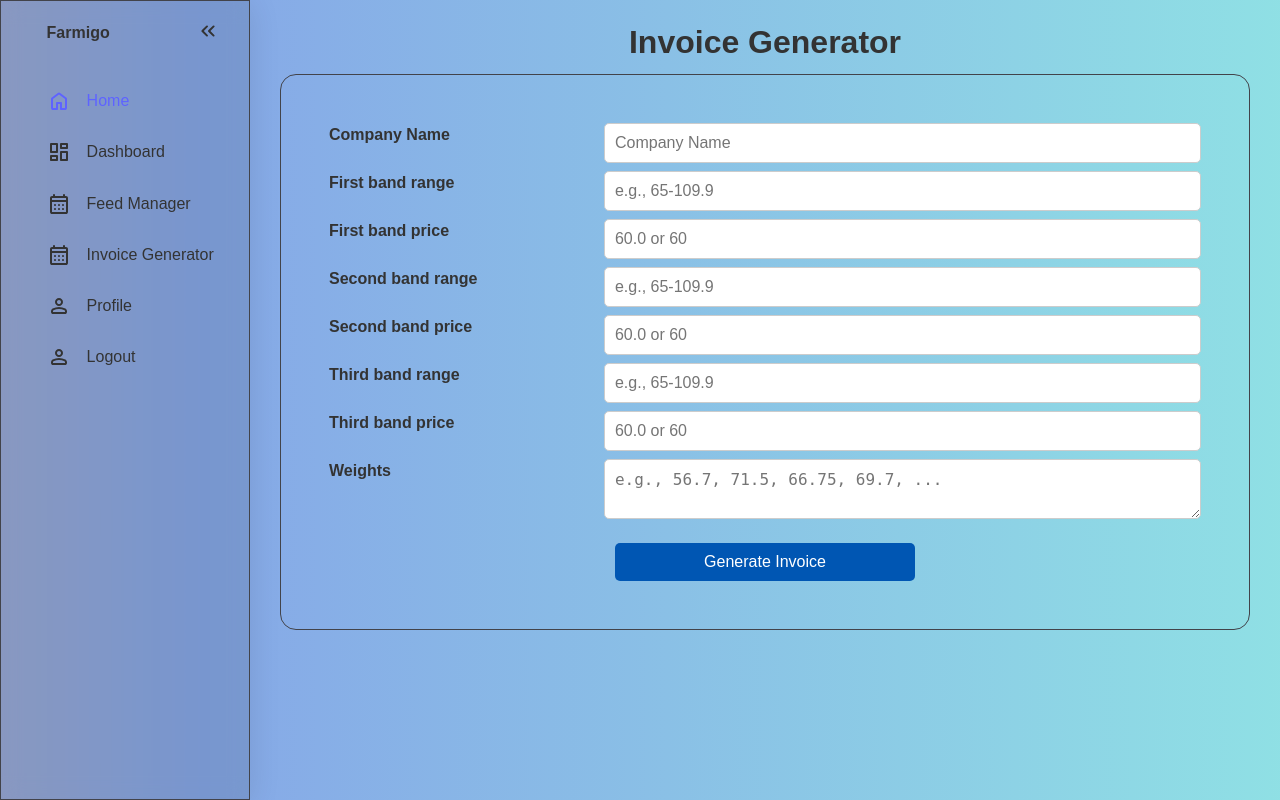
After one commit to WhiteHatOracle/python-pig-management-system, a Flask app: page /invoice-generator in a window 1280 px wide. The commit adds this page. Run offline with Flask 3, Linux system fonts and the light colour scheme.

Commit message:
created the invoice generator form, not addd any functionality yet

```diff
--- a/Templates/home.html
+++ b/Templates/home.html
@@ -39,6 +39,13 @@
         </a>
       </li>
       <li>
+      <li>
+        <a href="{{url_for('invoice_Generator')}}">
+          <svg xmlns="http://www.w3.org/2000/svg" height="24px" viewBox="0 -960 960 960" width="24px" fill="#e8eaed"><path d="M200-80q-33 0-56.5-23.5T120-160v-560q0-33 23.5-56.5T200-800h40v-40q0-17 11.5-28.5T280-880q17 0 28.5 11.5T320-840v40h320v-40q0-17 11.5-28.5T680-880q17 0 28.5 11.5T720-840v40h40q33 0 56.5 23.5T840-720v560q0 33-23.5 56.5T760-80H200Zm0-80h560v-400H200v400Zm0-480h560v-80H200v80Zm0 0v-80 80Zm280 240q-17 0-28.5-11.5T440-440q0-17 11.5-28.5T480-480q17 0 28.5 11.5T520-440q0 17-11.5 28.5T480-400Zm-160 0q-17 0-28.5-11.5T280-440q0-17 11.5-28.5T320-480q17 0 28.5 11.5T360-440q0 17-11.5 28.5T320-400Zm320 0q-17 0-28.5-11.5T600-440q0-17 11.5-28.5T640-480q17 0 28.5 11.5T680-440q0 17-11.5 28.5T640-400ZM480-240q-17 0-28.5-11.5T440-280q0-17 11.5-28.5T480-320q17 0 28.5 11.5T520-280q0 17-11.5 28.5T480-240Zm-160 0q-17 0-28.5-11.5T280-280q0-17 11.5-28.5T320-320q17 0 28.5 11.5T360-280q0 17-11.5 28.5T320-240Zm320 0q-17 0-28.5-11.5T600-280q0-17 11.5-28.5T640-320q17 0 28.5 11.5T680-280q0 17-11.5 28.5T640-240Z"/></svg>
+          <span>Invoice Generator</span>
+        </a>
+      </li>
+      <li>
         <a href="profile.html">
           <svg xmlns="http://www.w3.org/2000/svg" height="24px" viewBox="0 -960 960 960" width="24px" fill="#e8eaed"><path d="M480-480q-66 0-113-47t-47-113q0-66 47-113t113-47q66 0 113 47t47 113q0 66-47 113t-113 47ZM160-240v-32q0-34 17.5-62.5T224-378q62-31 126-46.5T480-440q66 0 130 15.5T736-378q29 15 46.5 43.5T800-272v32q0 33-23.5 56.5T720-160H240q-33 0-56.5-23.5T160-240Zm80 0h480v-32q0-11-5.5-20T700-306q-54-27-109-40.5T480-360q-56 0-111 13.5T260-306q-9 5-14.5 14t-5.5 20v32Zm240-320q33 0 56.5-23.5T560-640q0-33-23.5-56.5T480-720q-33 0-56.5 23.5T400-640q0 33 23.5 56.5T480-560Zm0-80Zm0 400Z"/></svg>
           <span>Profile</span>
--- /dev/null
+++ b/Templates/invoiceGenerator.html
@@ -0,0 +1,48 @@
+{% extends "home.html" %}
+
+{% block title %}Dashboard{% endblock %}
+
+{% block head %}
+  <meta name="viewport" content="width=device-width, initial-scale=1.0">
+  <link rel="stylesheet" href="{{url_for('static',filename='css/feedcalculator.css')}}">
+  <link rel="stylesheet" href="{{ url_for('static', filename='css/home.css' )}}">
+  <script type="text/javascript" src="{{ url_for('static', filename='js/home.js')}}" defer></script>
+{% endblock %}
+
+{% block content %}
+<main>
+    <h2>Invoice Generator</h2>
+    <form class="container" method="POST" action="?scroll=results">
+        {{ form.hidden_tag()}}
+        <label for="company">Company Name</label>
+        {{ form.company(autocomplete="off") }}
+
+        <label for="firstBandRange">First band range</label>
+        {{ form.firstBandRange(autocomplete="off") }}
+
+        <label for="firstBandPrice">First band price</label>
+        {{ form.firstBandPrice(autocomplete="off") }}
+
+        <label for="secondBandRange">Second band range</label>
+        {{ form.secondBandRange(autocomplete="off") }}
+
+        <label for="secondBandPrice">Second band price</label>
+        {{ form.secondBandPrice(autocomplete="off") }}
+
+        <label for="thirdBandRange">Third band range</label>
+        {{ form.thirdBandRange(autocomplete="off") }}
+
+        <label for="thirdBandPrice">Third band price</label>
+        {{ form.thirdBandPrice(autocomplete="off") }}
+
+        <label for="weights">Weights</label>
+        {{ form.weights(autocomplete="off") }}
+
+        <div class="submitBTN">
+            {{ form.submit }}
+        </div>
+
+    </form>
+</main>
+
+{% endblock %}
--- a/app.py
+++ b/app.py
@@ -2,8 +2,8 @@ from flask import Flask, render_template, url_for, redirect, flash
 from flask_sqlalchemy import SQLAlchemy
 from flask_login import UserMixin, LoginManager, login_user, login_required, logout_user
 from flask_wtf import FlaskForm
-from wtforms import StringField, PasswordField, SubmitField, BooleanField, IntegerField, DecimalField
-from wtforms.validators import InputRequired, Length, ValidationError
+from wtforms import StringField, PasswordField, SubmitField, BooleanField, IntegerField, DecimalField, TextAreaField
+from wtforms.validators import InputRequired, Length, ValidationError, DataRequired
 from flask_bcrypt import Bcrypt
 from datetime import timedelta
 # from decouple import config
@@ -63,6 +63,17 @@ class FeedCalculatorForm(FlaskForm):
     feed_consumption = DecimalField(validators=[InputRequired()], render_kw=({"Placeholder":"Feed consumption per animal(e.g 1.5)"}))
     submit = SubmitField("Calculate")
 
+# Define Invoice generator form
+class invoiceGenerator(FlaskForm):
+    company = StringField(validators=[InputRequired(),Length(min = 4, max = 50)], render_kw=({"Placeholder":"Company Name"}))
+    firstBandRange = StringField(validators=[InputRequired(),Length(min = 4, max = 10)], render_kw=({"Placeholder": "e.g., 65-109.9" }))
+    firstBandPrice = DecimalField(validators=[InputRequired()], render_kw=({"Placeholder":"60.0 or 60"}))
+    secondBandRange = StringField(validators=[InputRequired(),Length(min = 4, max = 10)], render_kw=({"Placeholder":"e.g., 65-109.9"}))
+    secondBandPrice = DecimalField(validators=[InputRequired()], render_kw=({"Placeholder":"60.0 or 60"}))
+    thirdBandRange = StringField(validators=[InputRequired(),Length(min = 4, max = 10)], render_kw=({"Placeholder": "e.g., 65-109.9" }))
+    thirdBandPrice = DecimalField(validators=[InputRequired()], render_kw=({"Placeholder":"60.0 or 60"}))
+    weights = TextAreaField(validators=[DataRequired()], render_kw=({"Placeholder": "e.g., 56.7, 71.5, 66.75, 69.7, ..."}))
+    submit = SubmitField("Generate Invoice")
 
 @app.route('/home', methods=['GET','POST'])
 def home():
@@ -72,7 +83,6 @@ def home():
 @app.route('/')
 def login():
     return render_template('login.html')  # Displays Homepage
-
 
 # Sign in route
 @app.route('/signin', methods=['GET', 'POST'])
@@ -121,6 +131,7 @@ def signup():
             flash("An error occurred during registration. Please try again.", "Error")
     return render_template('signup.html', form = form)
 
+# Feed management route
 @app.route('/calculate', methods=['GET','POST'])
 def calculate():
     # Get input data from the frontend
@@ -153,6 +164,17 @@ def calculate():
         }
     return render_template('feed-calculator.html', form = form, result = result)
 
+# Invoice Generator route
+@app.route('/invoice-generator', methods=['GET','POST'])
+def invoice_Generator():
+    form = invoiceGenerator()
+    if form.validate_on_submit():
+        # Perform calculations
+        total_feed = form.days.data * form.pigs.data * float(form.feed_consumption.data)
+
+
+    return render_template('invoiceGenerator.html', form=form)
+
 # Run the app
 if __name__ == '__main__':
     app.run(debug=True)
```
